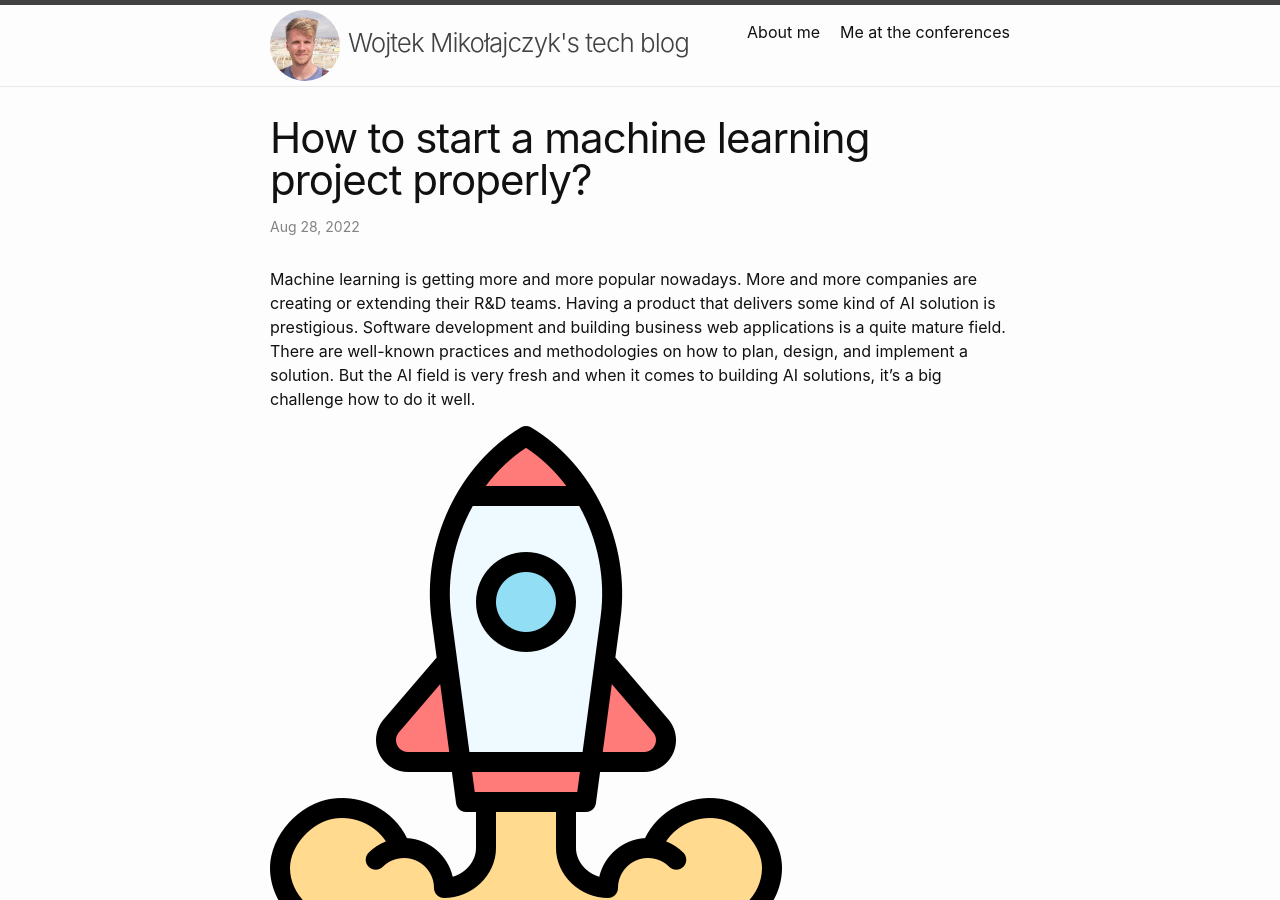
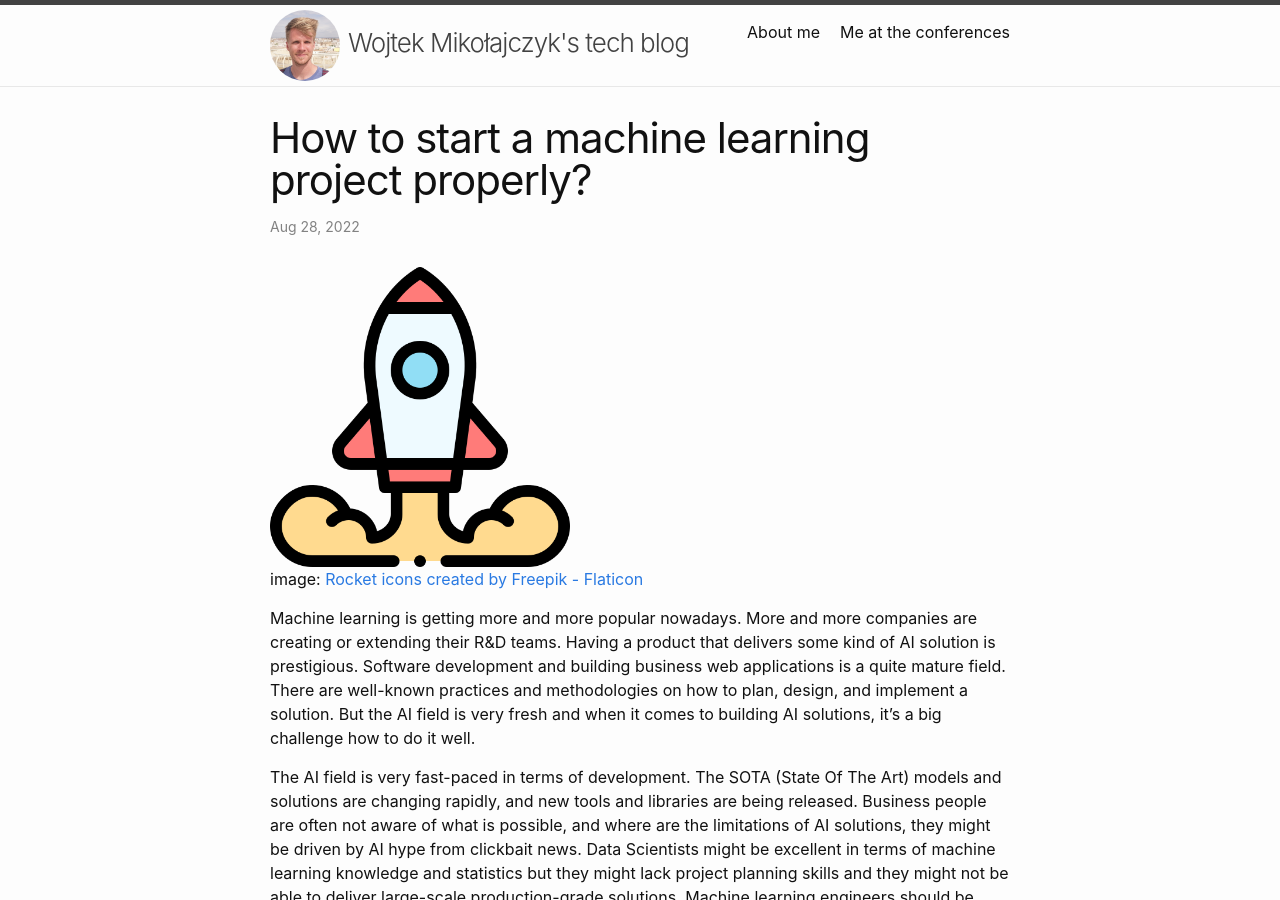
Before and after one commit to wmikolajczyk/womiko-blog, a Jekyll site: the page built from _posts/2022-04-18-starting-ml-project.markdown, in a window 1280 px wide and 900 px high. Built offline with Jekyll 4.4.1, drawn with Linux system fonts in a browser that asks for light colours; comment, search, counter and statistics services are not loaded.

Commit message:
Resize img

```diff
--- a/_posts/2022-04-18-starting-ml-project.markdown
+++ b/_posts/2022-04-18-starting-ml-project.markdown
@@ -4,10 +4,10 @@ title: "How to start a machine learning project properly?"
 date: 2022-08-28 18:00:00 +0100
 tags: machine learning ml machine-learning python project start
 ---
+![image](/assets/images/rocket.png "starting a project"){: width="300" }\
+image: <a href="https://www.flaticon.com/free-icons/rocket" title="rocket icons">Rocket icons created by Freepik - Flaticon</a>
+
 Machine learning is getting more and more popular nowadays. More and more companies are creating or extending their R&D teams. Having a product that delivers some kind of AI solution is prestigious. Software development and building business web applications is a quite mature field. There are well-known practices and methodologies on how to plan, design, and implement a solution. But the AI field is very fresh and when it comes to building AI solutions, it's a big challenge how to do it well.
-
-![image](/assets/images/rocket.png "starting a project")\
-image: <a href="https://www.flaticon.com/free-icons/rocket" title="rocket icons">Rocket icons created by Freepik - Flaticon</a>
 
 The AI field is very fast-paced in terms of development. The SOTA (State Of The Art) models and solutions are changing rapidly, and new tools and libraries are being released. Business people are often not aware of what is possible, and where are the limitations of AI solutions, they might be driven by AI hype from clickbait news. Data Scientists might be excellent in terms of machine learning knowledge and statistics but they might lack project planning skills and they might not be able to deliver large-scale production-grade solutions. Machine learning engineers should be somewhere between software engineers, data engineers, DevOps, and data scientists to be able to support data scientists with developing well-crafted AI solutions for production - but they might be more focused on making an interesting project in terms of their development, and not optimally meeting business requirements. Project managers might have trouble with understand well project risks because it requires some prior machine learning knowledge.\
 The things described above might be some of the challenges, but there is one, probably the biggest of them, more. Machine learning and AI have an experimental nature. It's almost impossible to tell if the designed solutions will work in practice or not. It requires experiments, and usually a lot of iterations on the whole process of collecting the data, cleaning and preprocessing, and model training.
```
